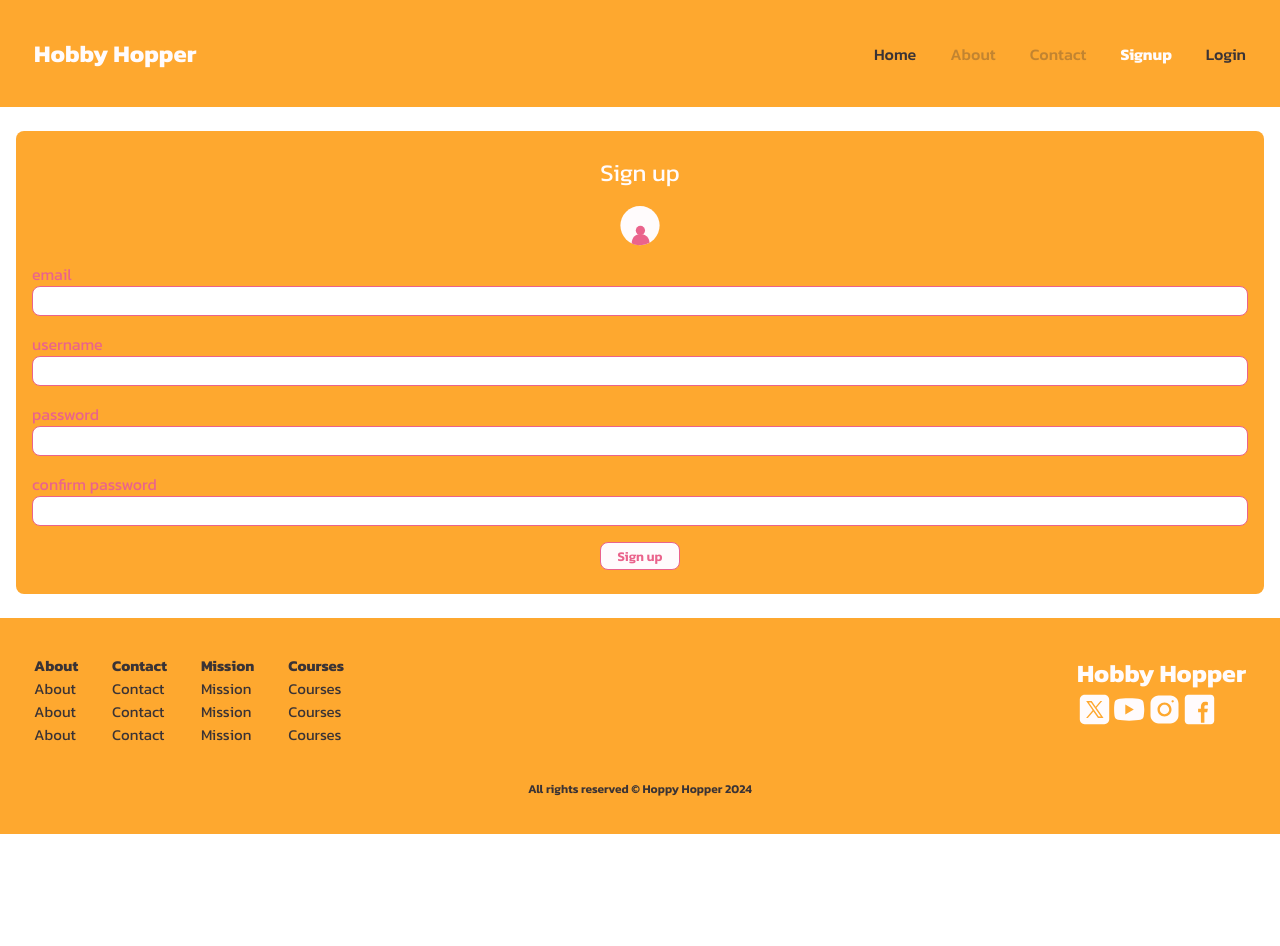
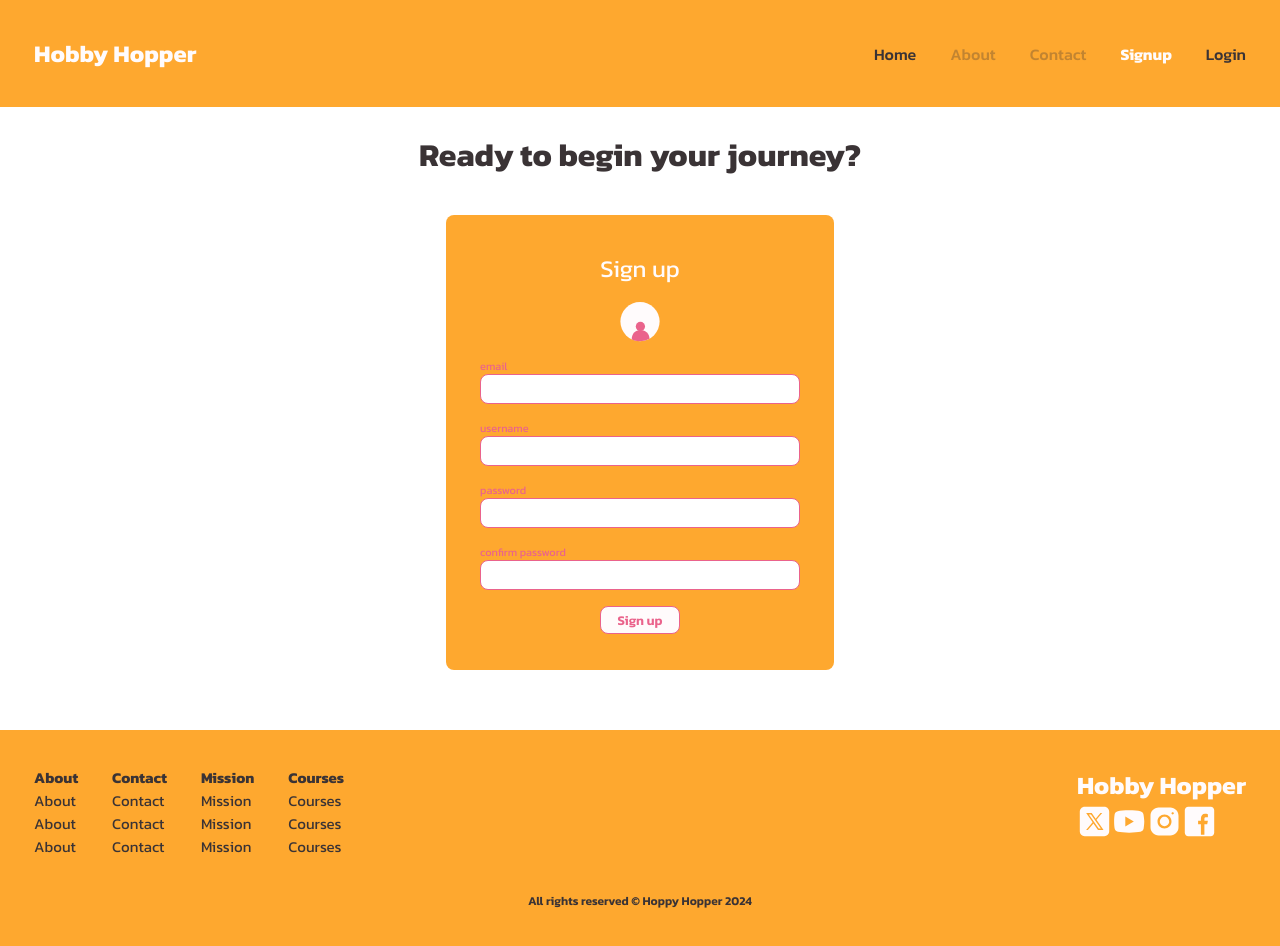
Before and after one commit to ranakibrahim/capstone-project, a React (Vite) app: page /signup in a window 1280 px wide. Before the commit the page ends 834 px from the top, so only its background shows below. Built offline with nearby package versions, Linux system fonts and the light colour scheme.

Commit message:
Final touches

```diff
--- a/src/components/Form/Form.jsx
+++ b/src/components/Form/Form.jsx
@@ -2,15 +2,28 @@ import "./Form.scss";
 import profileIcon from "../../assets/icons/profile-icon.svg";
 
 export default function Form({ type }) {
+  const handleSignup = (event) => {
+    event.preventDefault();
+  };
+  const handleLogin = (event) => {
+    event.preventDefault();
+  };
   if (type === "signup") {
     return (
-      <form className="form">
+      <main className="signup">
+        <h1 className="signup__title">Ready to begin your journey?</h1>
+        <form className="form" onSubmit={handleSignup}>
           <h2 className="form__title">Sign up</h2>
           <img src={profileIcon} alt="profile icon" className="form__profile" />
 
           <label htmlFor="email" className="form__label">
             email
-          <input type="email" id="email" name="email" className="form__field" />
+            <input
+              type="email"
+              id="email"
+              name="email"
+              className="form__field"
+            />
           </label>
 
           <label htmlFor="username" className="form__label">
@@ -43,12 +56,17 @@ export default function Form({ type }) {
             />
           </label>
 
-        <button className="form__submit">Sign up</button>
+          <button type="submit" className="form__submit">
+            Sign up
+          </button>
         </form>
+      </main>
     );
   } else if (type === "login") {
     return (
-      <form className="form">
+      <main className="login">
+        <h1 className="login__title">Ready to begin your journey?</h1>
+        <form className="form" onSubmit={handleLogin}>
           <h2 className="form__title">Login</h2>
           <img src={profileIcon} alt="profile icon" className="form__profile" />
 
@@ -72,8 +90,11 @@ export default function Form({ type }) {
             />
           </label>
 
-        <button className="form__submit">Login</button>
+          <button type="submit" className="form__submit">
+            Login
+          </button>
         </form>
+      </main>
     );
   }
 }
--- a/src/components/Form/Form.scss
+++ b/src/components/Form/Form.scss
@@ -1,6 +1,21 @@
 @use "../../styles/partials/colors" as *;
 @use "../../styles/partials/mixins" as *;
 @use "../../styles/partials/padding" as *;
+
+.signup,
+.login {
+  display: flex;
+  flex-direction: column;
+  align-items: center;
+  @include apply-top-bottom-mar(
+    $mobile-before-headline,
+    $mobile-before-headline
+  );
+  &__title {
+    color: $jet;
+    text-align: center;
+  }
+}
 
 .form {
   background-color: $orange;
@@ -22,6 +37,22 @@
   @include apply-left-right-mar($mobile-between-comp, $mobile-between-comp);
   @include apply-left-right-pad($mobile-between-comp, $mobile-between-comp);
 
+  @include desktoptablet {
+    width: 20rem;
+    @include apply-top-bottom-mar(
+      $desktoptablet-before-headline,
+      $desktoptablet-before-headline
+    );
+    @include apply-top-bottom-pad(
+      $desktoptablet-before-headline,
+      $desktoptablet-before-headline
+    );
+    @include apply-left-right-pad(
+      $desktoptablet-between-comp,
+      $desktoptablet-between-comp
+    );
+  }
+
   &__title {
     color: $snow;
     font-weight: 400;
@@ -38,6 +69,7 @@
     color: $blush;
     display: flex;
     flex-direction: column;
+    font-size: 11px;
   }
 
   &__field {
--- a/src/components/NavBar/NavBar.scss
+++ b/src/components/NavBar/NavBar.scss
@@ -66,6 +66,7 @@
   &__item {
     color: $jet;
     font-weight: 500;
+    outline: none;
     &--disabled {
       opacity: 30%;
       cursor: not-allowed;
@@ -101,6 +102,7 @@
   display: inline-block;
   text-decoration: none;
   margin-bottom: 10px;
+  outline: none;
 }
 
 .bm-item:hover {
--- a/src/pages/HomePage/HomePage.jsx
+++ b/src/pages/HomePage/HomePage.jsx
@@ -7,8 +7,19 @@ export default function HomePage() {
   return (
     <>
       <NavBar />
-      <Jumbotron/>
-      <Footer/>
+      <Jumbotron />
+      <section>
+        <p>
+          Lorem ipsum dolor sit amet consectetur, adipisicing elit. Nisi,
+          voluptates? Perspiciatis fugiat asperiores, itaque tenetur magni odit
+          aliquid optio aliquam veritatis consequatur, blanditiis rerum
+          voluptas. Alias vel libero similique necessitatibus iusto obcaecati
+          earum eveniet excepturi itaque ea magni voluptate iste architecto a
+          dolor est, saepe aliquid perspiciatis reprehenderit magnam.
+          Recusandae.
+        </p>
+      </section>
+      <Footer />
     </>
   );
 }
```
Lines whose indentation alone changed are shown as unchanged.
